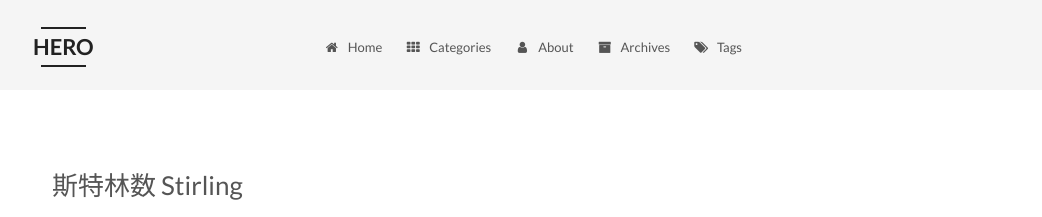
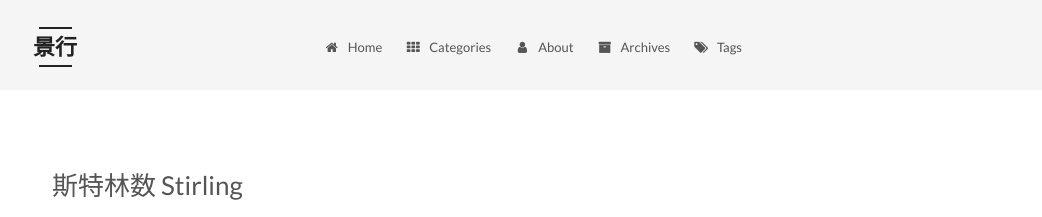
Before and after one commit to ChitandaE/blog, a Jekyll site: the page built from index.html, in a window 1280 px wide. Shown: the top 217 px of the page, without its empty margins (238-1280 px from the left). Built offline with Jekyll 4.4.1, drawn with Linux system fonts in a browser that asks for light colours; a script that is not in the unit is left out; the list of posts is cut into pages by our own code.

Commit message:
Update _config.yml

```diff
--- a/_config.yml
+++ b/_config.yml
@@ -4,7 +4,7 @@
 # ---------------------------------------------------------------
 
 # Site
-title: HERO
+title: 景行
 subtitle: 我想越过这名为平凡的高墙
 author: Chitanda
 # Support language: de, en, fr-FR, id, ja, ko, pt-BR, pt, ru, zh-Hans, zh-hk, zh-tw
```
